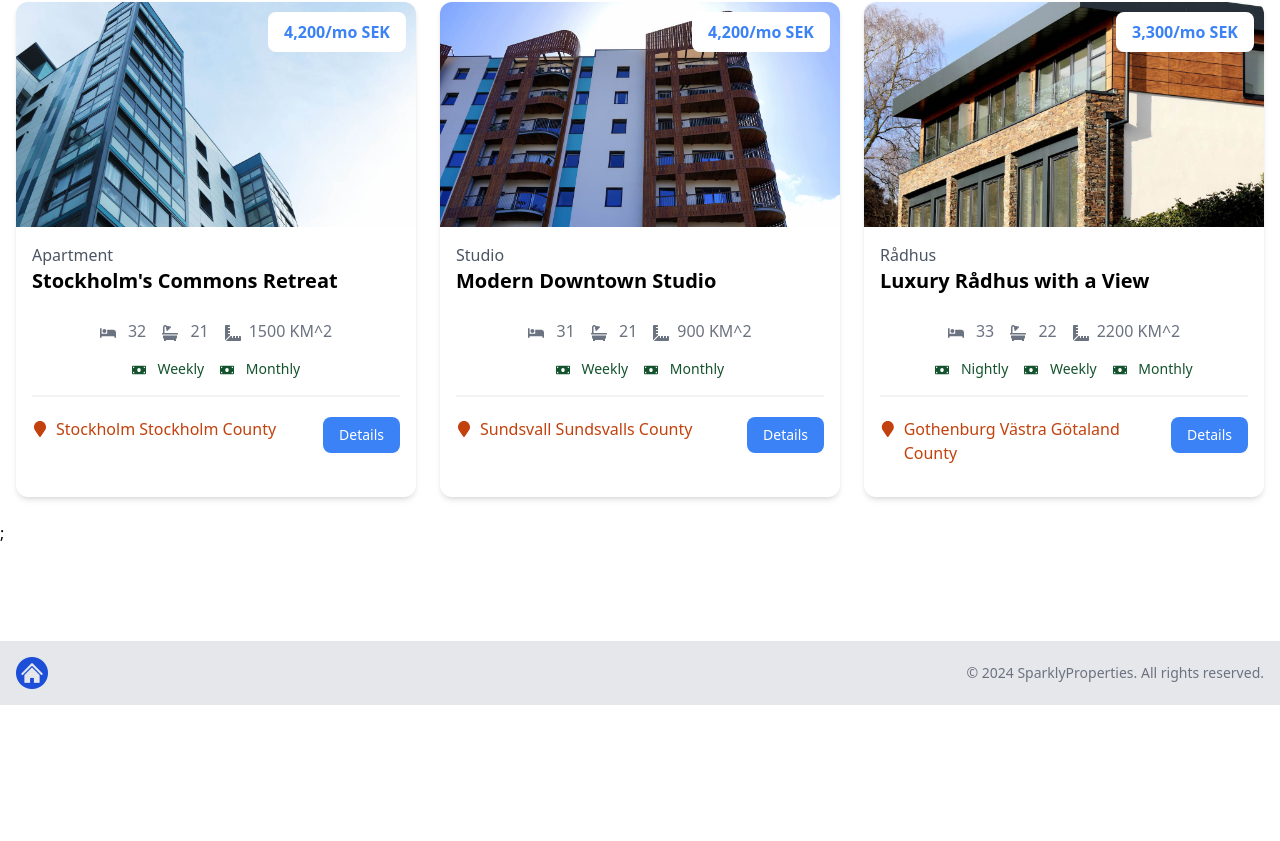
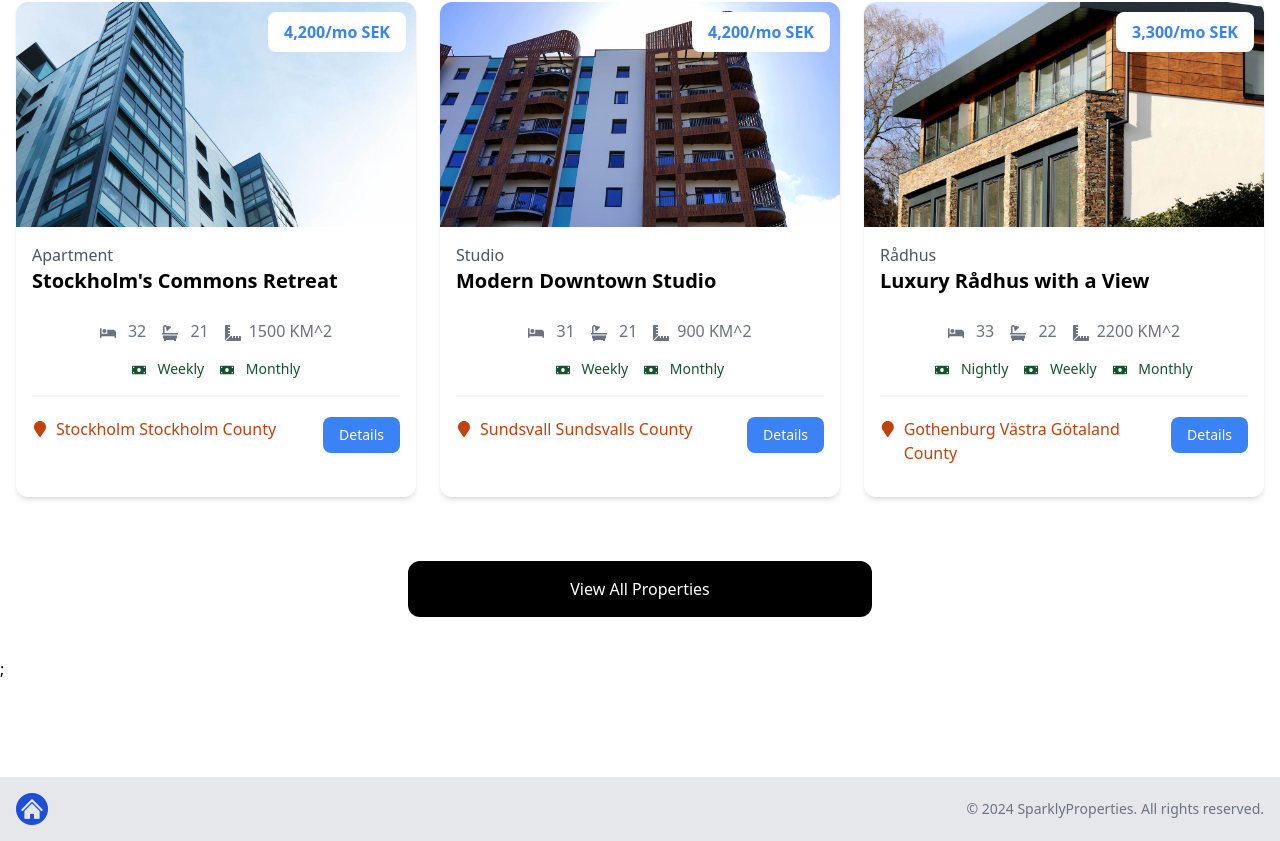
Before and after one commit to BeckiWordsworth/sparkly-property-website, a Next.js app: page / in a window 1280 px wide. Shown: the part 743-1584 px from the top of the page. Before the commit the page ends 1448 px from the top, so only its background shows below. Built offline with nearby package versions, Linux system fonts and the light colour scheme.

Commit message:
Button for seeing all properties

```diff
--- a/components/HomeProperties.jsx
+++ b/components/HomeProperties.jsx
@@ -1,10 +1,12 @@
 import React from "react";
 import Properties from "@/properties.json";
 import PropertyCard from "@/components/PropertyCard";
+import Link from "next/link";
 
 const HomeProperties = () => {
   const recentProperties = Properties.sort(() => Math.random() - Math.random()).slice(0, 3);
   return (
+    <>
       <section className="px-4 py-6">
         <div className="container-xl lg:container m-auto">
           <h2 className="text-3xl font-bold text-blue-500 mb-6 text-center">Recent Properties</h2>
@@ -17,6 +19,16 @@
           </div>
         </div>
       </section>
+
+      <section className="m-auto max-w-lg my-10 px-6">
+        <Link
+          href="/properties"
+          className="block bg-black text-white text-center py-4 px-6 rounded-xl hover:bg-gray-700"
+        >
+          View All Properties
+        </Link>
+      </section>
+    </>
   );
 };
 
```
Lines whose indentation alone changed are shown as unchanged.
